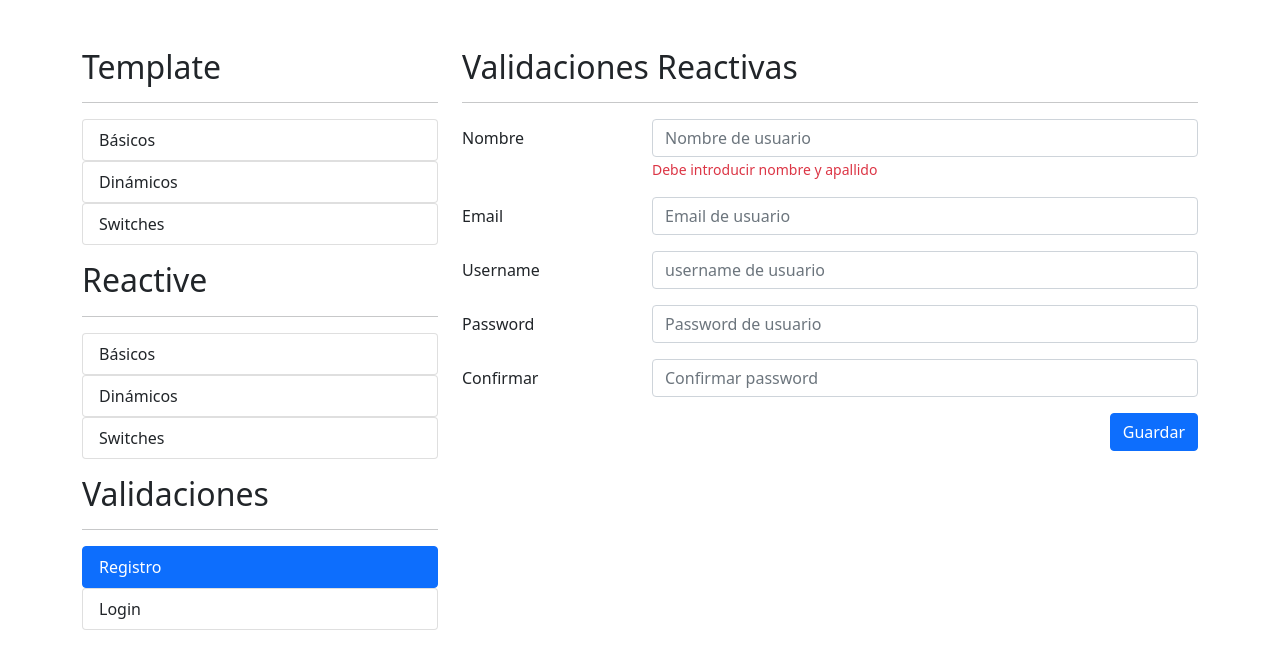
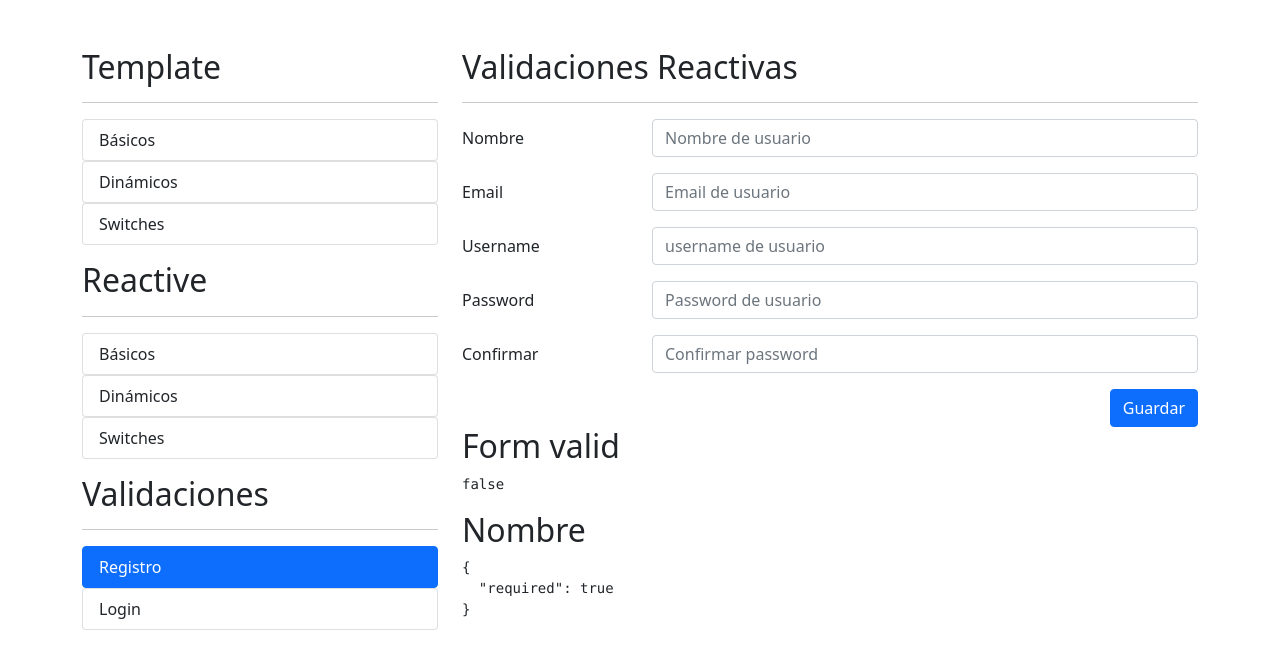
Before and after one commit to javicb/formulariosApp, an Angular app: page /auth/registro in a window 1280 px wide. Shown: the top 658 px of the page. Built offline with nearby package versions, Linux system fonts and the light colour scheme.

Commit message:
validar contra expresión regular

```diff
--- a/src/app/auth/auth.module.ts
+++ b/src/app/auth/auth.module.ts
@@ -4,13 +4,15 @@
 import { AuthRoutingModule } from './auth-routing.module';
 import { RegistroComponent } from './pages/registro/registro.component';
 import { LoginComponent } from './pages/login/login.component';
+import { ReactiveFormsModule } from '@angular/forms';
 
 
 @NgModule({
   declarations: [RegistroComponent, LoginComponent],
   imports: [
     CommonModule,
-    AuthRoutingModule
+    AuthRoutingModule,
+    ReactiveFormsModule
   ]
 })
 export class AuthModule { }
--- a/src/app/auth/pages/registro/registro.component.html
+++ b/src/app/auth/pages/registro/registro.component.html
@@ -3,14 +3,14 @@
 
 <div class="row">
   <div class="col">
-    <form autocomplete="off">
+    <form autocomplete="off" [formGroup]="miFormulario" (ngSubmit)="submit()">
 
       <!-- nombre -->
       <div class="row mb-3">
         <label class="col-sm-3 col-form-label">Nombre</label>
         <div class="col-sm-9">
-          <input type="text" class="form-control" placeholder="Nombre de usuario">
-          <span class="form-text text-danger">Debe introducir nombre y apallido</span>
+          <input type="text" class="form-control" placeholder="Nombre de usuario" formControlName="nombre">
+          <span class="form-text text-danger" *ngIf="campoValido('nombre')">Debe introducir nombre y apallido</span>
         </div>
       </div>
 
@@ -48,10 +48,16 @@
 
       <div class=" row">
         <div class="col">
-          <button class="btn btn-primary float-end">Guardar</button>
+          <button type="submit" class="btn btn-primary float-end">Guardar</button>
         </div>
       </div>
 
     </form>
   </div>
 </div>
+
+<h2>Form valid</h2>
+<pre>{{miFormulario.valid}}</pre>
+
+<h2>Nombre</h2>
+<pre>{{ miFormulario.controls.nombre.errors | json }}</pre>
--- a/src/app/auth/pages/registro/registro.component.ts
+++ b/src/app/auth/pages/registro/registro.component.ts
@@ -1,4 +1,5 @@
 import { Component, OnInit } from '@angular/core';
+import { FormBuilder, FormGroup, Validators } from '@angular/forms';
 
 @Component({
   selector: 'app-registro',
@@ -8,9 +9,24 @@
 })
 export class RegistroComponent implements OnInit {
 
-  constructor() { }
+  nombreApellidoPattenr = '([a-zA-Z]+) ([a-zA-Z]+)';
+
+  miFormulario: FormGroup = this.fb.group({
+    nombre: ['', [Validators.required, Validators.pattern(this.nombreApellidoPattenr)]]
+  });
+
+  constructor(private fb: FormBuilder) { }
 
   ngOnInit(): void {
   }
 
+  campoValido(campo: string): any {
+    return this.miFormulario.get(campo)?.invalid && this.miFormulario.get(campo)?.touched;
+  }
+
+  submit(): void {
+    console.log(this.miFormulario.value);
+    this.miFormulario.markAllAsTouched();
+  }
+
 }
```
